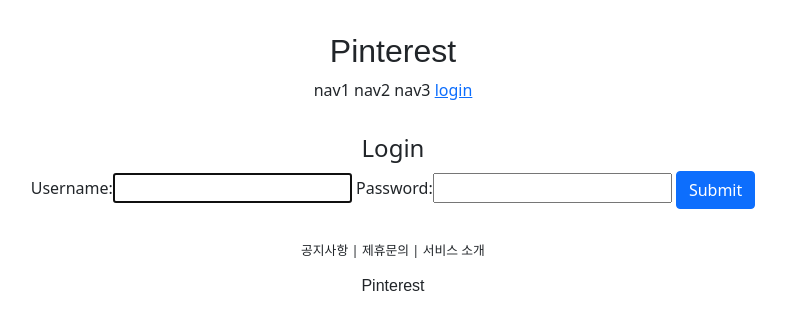
After one commit to xcv3549/Pinterest_Clone, a Django app: page /account/login/ in a window 1280 px wide. The commit adds this page. Shown: the top 330 px of the page, without its empty margins (247-1033 px from the left). Run offline with Django 3.2, Linux system fonts and the light colour scheme; some web fonts are replaced.

Commit message:
Django course 22: Add Account Login/Logout

```diff
--- a/Pinterest/settings.py
+++ b/Pinterest/settings.py
@@ -13,6 +13,7 @@
 from pathlib import Path
 import os
 import environ
+from django.urls import reverse_lazy
 
 env = environ.Env(
     # set casting, default value
@@ -137,6 +138,10 @@
     BASE_DIR / "static",
 ]
 
+LOGIN_REDIRECT_URL = reverse_lazy('accountapp:hello_world')
+LOGOUT_REDIRECT_URL = reverse_lazy('accountapp:hello_world')
+
+
 # Default primary key field type
 # https://docs.djangoproject.com/en/3.2/ref/settings/#default-auto-field
 
--- /dev/null
+++ b/accountapp/templates/accountapp/login.html
@@ -0,0 +1,19 @@
+{% extends 'base.html' %}
+
+{% block content %}
+
+<div style="text-align: center;">
+    <div>
+        <h4>Login</h4>
+    </div>
+
+    <div>
+        <form action="" method="post">
+            {% csrf_token %}
+            {{ form }}
+            <input type="submit" class="btn btn-primary">
+        </form>
+    </div>
+</div>
+
+{% endblock %}
--- a/accountapp/urls.py
+++ b/accountapp/urls.py
@@ -1,3 +1,4 @@
+from django.contrib.auth.views import LoginView, LogoutView
 from django.urls import path
 from accountapp.views import hello_world, AccountCreateView
 
@@ -5,5 +6,8 @@
 
 urlpatterns = [
     path('hello_world/', hello_world, name='hello_world'),
-    path('create/', AccountCreateView.as_view(), name='create')
+
+    path('login/', LoginView.as_view(template_name='accountapp/login.html'), name='login'),
+    path('logout/', LogoutView.as_view(), name='logout'),
+    path('create/', AccountCreateView.as_view(), name='create'),
 ]
--- a/templates/header.html
+++ b/templates/header.html
@@ -9,7 +9,16 @@
         <span>nav1</span>
         <span>nav2</span>
         <span>nav3</span>
-        <span>nav4</span>
+
+        {% if not user.is_authenticated %}
+            <a href="{% url 'accountapp:login' %}?next={{ request.path }}">
+                <span>login</span>
+            </a>
+        {% else %}
+            <a href="{% url 'accountapp:logout' %}?next={{ request.path }}">
+                <span>logout</span>
+            </a>
+        {% endif %}
     </div>
 
 </div>
```
